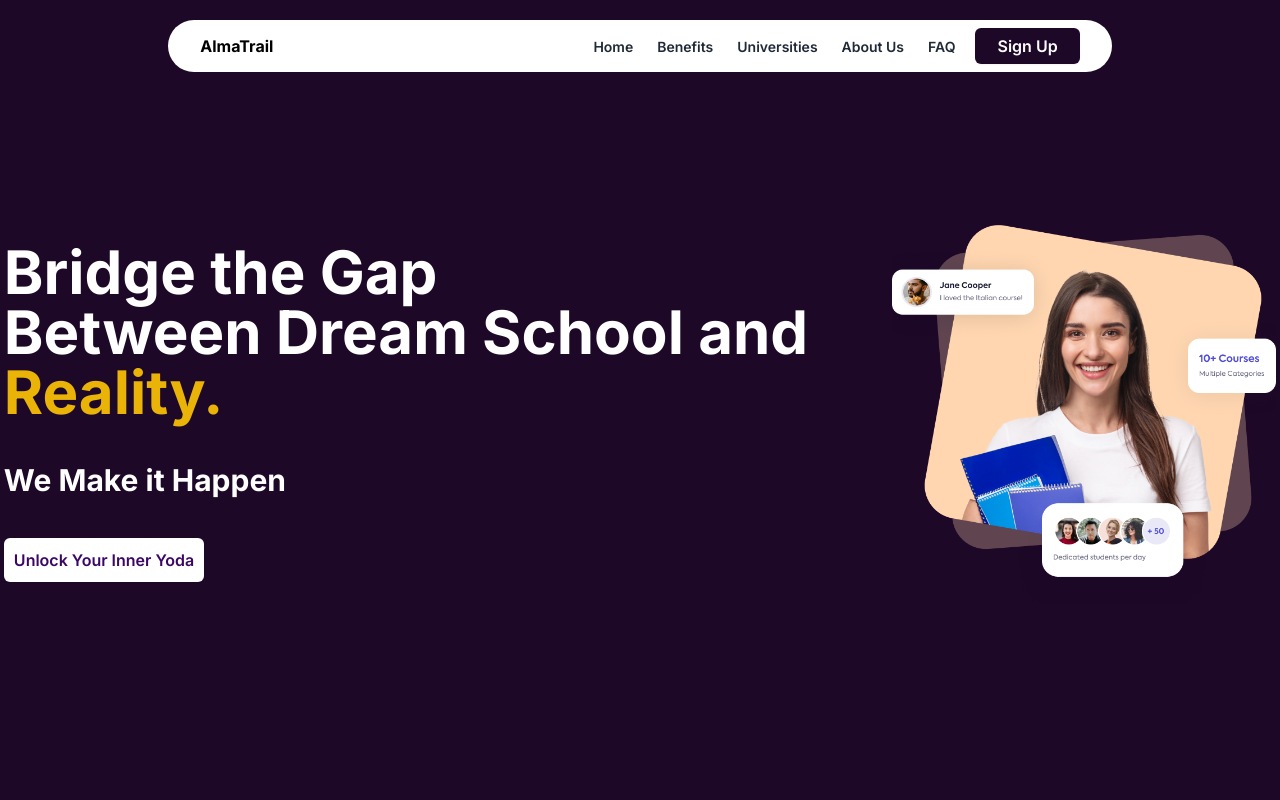
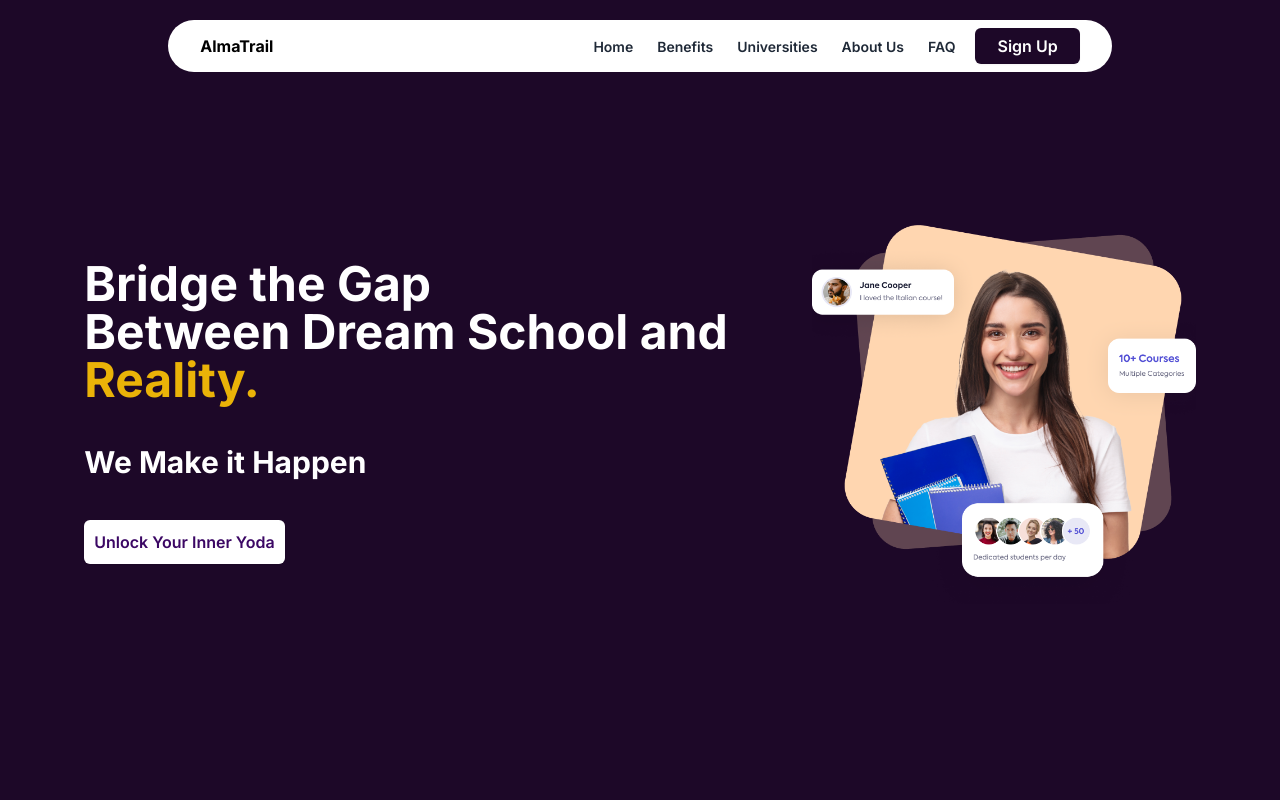
Before and after one commit to AlmaTrail/AlmaTrail-Frontend, a Next.js app: page / in a window 1280 px wide. Shown: the top 800 px of the page. Built offline with nearby package versions, Linux system fonts and the light colour scheme.

Commit message:
minor changes

```diff
--- a/src/components/heroSection.tsx
+++ b/src/components/heroSection.tsx
@@ -9,7 +9,7 @@ const HeroSection = () => {
   return (
     <div className="flex flex-col lg:flex-row justify-center lg:justify-between items-center gap-5 mt-8">
       <div className="flex flex-col gap-4 sm:justify-center sm:items-center md:justify-center md:items-center lg:gap-10">
-        <p className="text-2xl text-white font-bold sm:text-4xl sm:text-center md:text-center md:text-5xl lg:text-6xl">
+        <p className="text-2xl text-white font-bold sm:text-4xl sm:text-center md:text-center md:text-5xl lg:text-5xl">
           Bridge the Gap <br className="lg:flex hidden" /> Between Dream School and{" "}
           <br className="lg:flex hidden text-blue-500" />{" "}
           <span className="text-yellow-500">Reality.</span>
--- a/src/components/signupSection.tsx
+++ b/src/components/signupSection.tsx
@@ -22,7 +22,7 @@ const SignupSection = () => {
                     </CardDescription>
                 </CardHeader>
                 <CardContent className="grid gap-4">
-                    <div className="grid grid-cols-2 gap-6">
+                    {/* <div className="grid grid-cols-2 gap-6">
                         <Button variant="outline">
                             Github
                         </Button>
@@ -36,13 +36,17 @@ const SignupSection = () => {
                                 Or continue with
                             </span>
                         </div>
-                    </div>
+                    </div> */}
                     <div className="grid gap-2">
                         <Label htmlFor="email" className="text-white">Email</Label>
                         <Input id="email" type="email" placeholder="m@example.com" />
                     </div>
                     <div className="grid gap-2">
                         <Label htmlFor="password" className="text-white">Password</Label>
+                        <Input id="password" type="password" />
+                    </div>
+                    <div className="grid gap-2">
+                        <Label htmlFor="password" className="text-white"> Confirm Password</Label>
                         <Input id="password" type="password" />
                     </div>
                 </CardContent>
```
